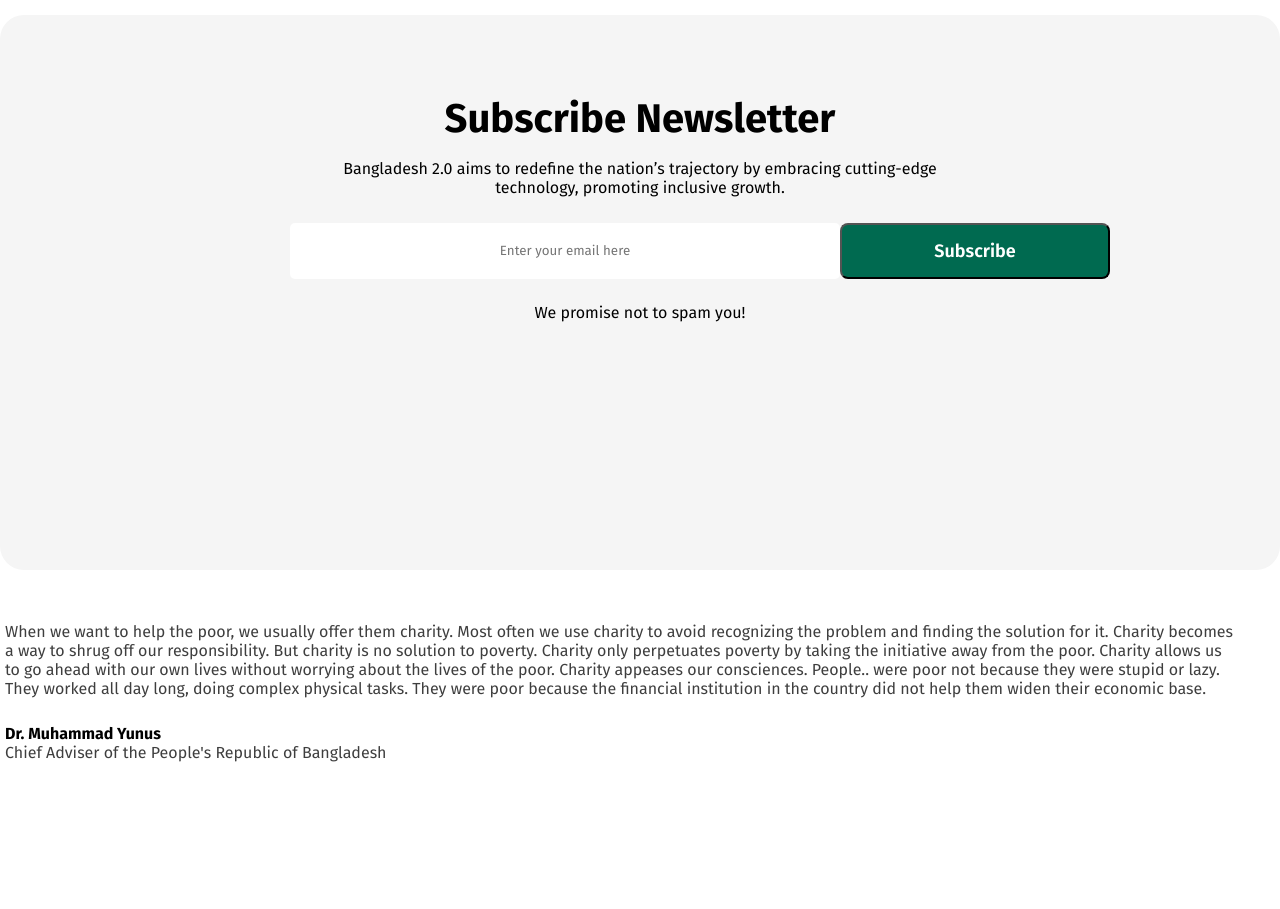
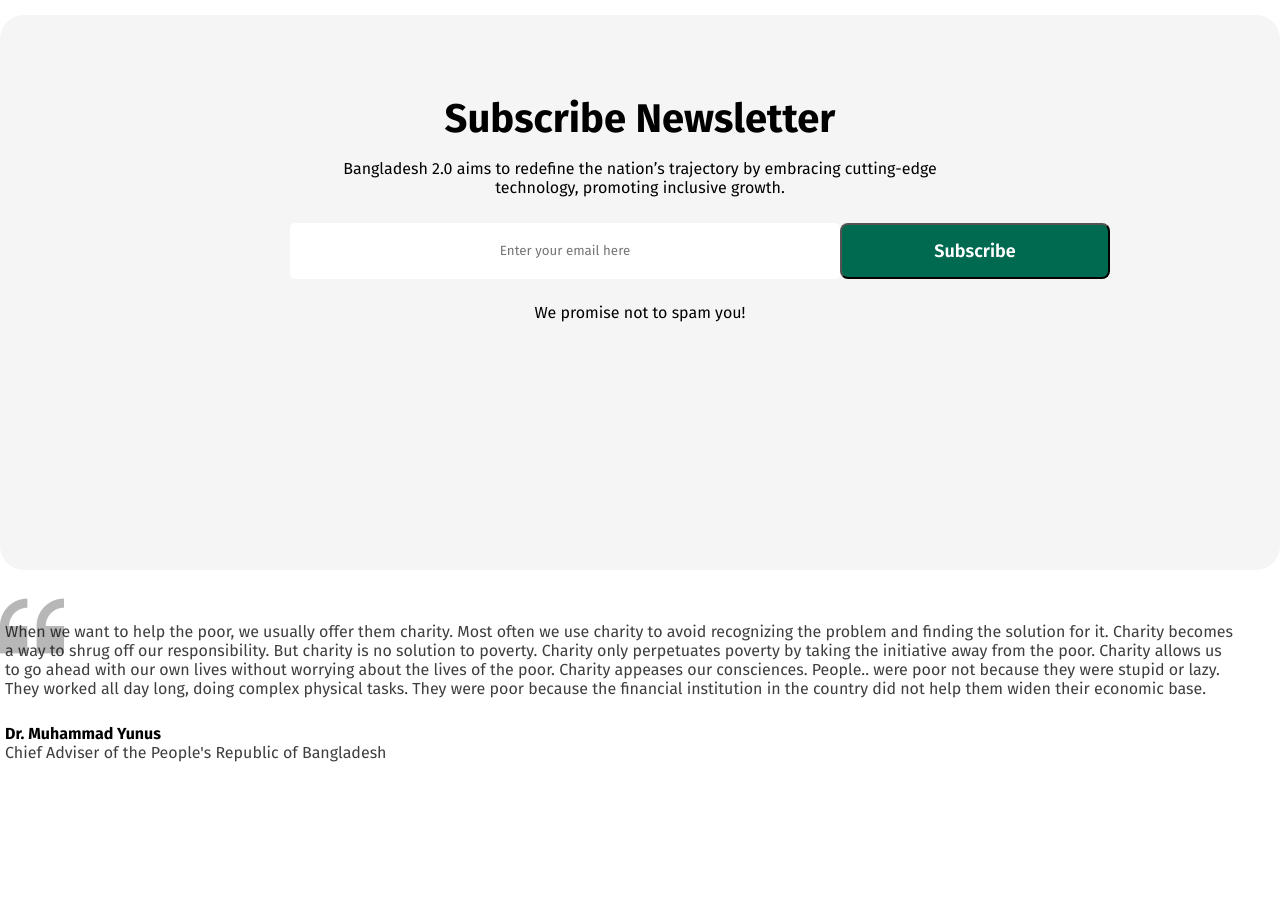
Before and after one commit to khokan77/B11A1--assignment-1, a plain HTML site: page index.html in a window 1280 px wide. Shown: the part 2854-3763 px from the top of the page. Drawn offline with Linux system fonts and the light colour scheme; the site is published under a folder, as on GitHub Pages, so addresses that start at the root find nothing.

Commit message:
Final Updated

```diff
--- a/assets/styles/style.css
+++ b/assets/styles/style.css
@@ -360,7 +360,7 @@ input[type="email"] {
   background: lightgray;
   margin: 24px 0;
   padding: 28px 5px;
-  background: url('/assets/images/quote-bg.png');
+  background: url('../images/quote-bg.png');
   background-repeat: no-repeat;
 
 }
```
